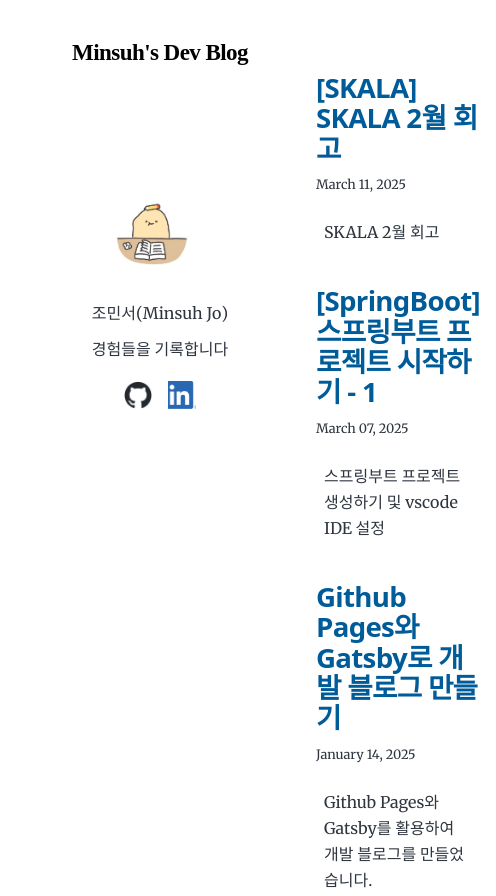
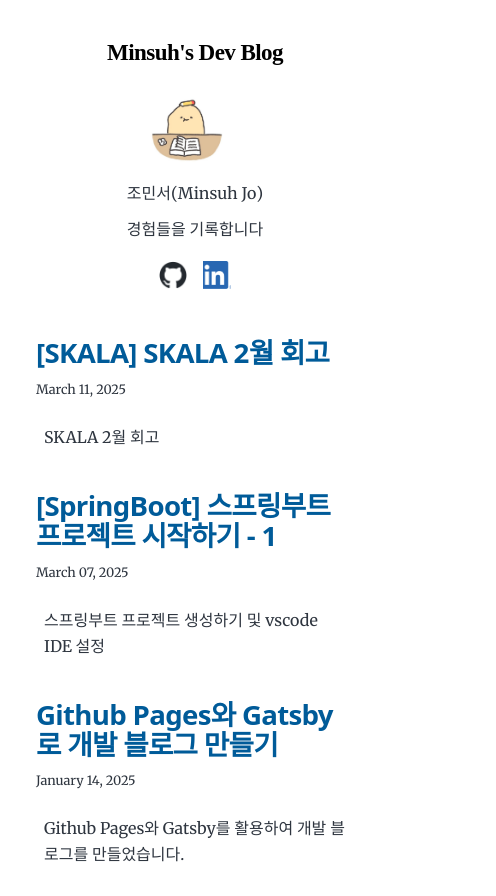
Before and after one commit to jjminsuh/jjminsuh.github.io, a Gatsby site: page / in a window 390 px wide. Shown: the top 896 px of the page, 496 px wide, since content can reach past the window. Built offline with nearby package versions, Linux system fonts and the light colour scheme; Gatsby itself is replaced by a stand-in of ours.

Commit message:
fix: 사이드바 반응형 추가

```diff
--- a/src/style.css
+++ b/src/style.css
@@ -390,3 +390,59 @@ section {
     list-style-position: inside;
   }
 }
+
+@media (max-width: 768px) {
+  .global-wrapper {
+    flex-direction: column; /* 세로 정렬로 변경 */
+    align-items: center;
+  }
+
+  .global-header {
+    margin-bottom: var(--spacing-0);
+  }
+
+  .global-wrapper[data-is-root-path="false"] .bio {
+    display: none;
+  }
+
+  .global-wrapper[data-is-root-path="false"] .global-header {
+    margin-top: var(--spacing-4);
+    margin-bottom: var(--spacing-6);
+  }
+
+  .global-wrapper[data-is-root-path="true"] .bio {
+    margin-bottom: var(--spacing-2);
+  }
+
+  .bio {
+    display: flex;
+    flex-direction: column;
+    align-items: center;
+    margin-top: var(--spacing-2);
+    margin-bottom: var(--spacing-2);
+  }
+
+  .bio-avatar {
+    min-width: 50px;
+    border-radius: 100%;
+  }
+
+  .bio-name {
+    margin-top: var(--spacing-2);
+  }
+
+  .sidebar-wrapper {
+    margin-bottom: var(--spacing-0);
+    padding: 0 20px;
+    display: flex;
+    flex-direction: column;
+    align-items: center;
+    width: 280px;
+    min-width: 280px;
+  }
+
+  .post-content {
+    padding-right: var(--spacing-0);
+  }
+
+}
```
